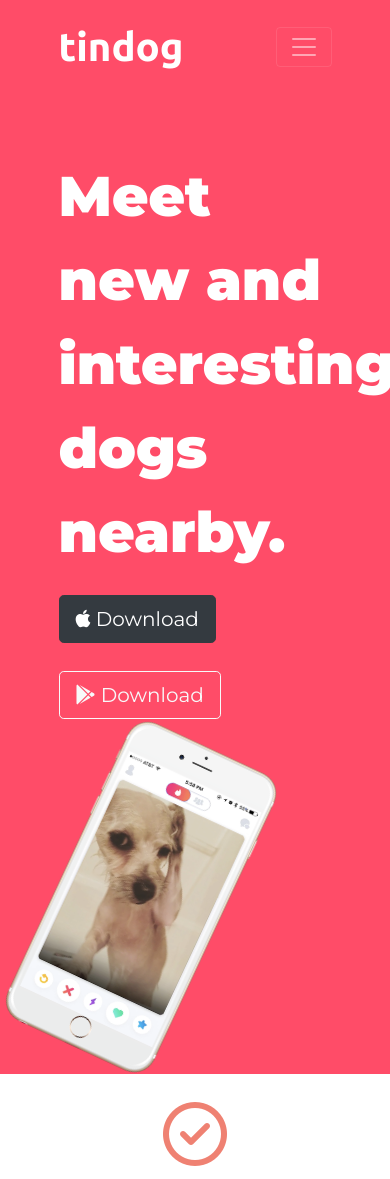
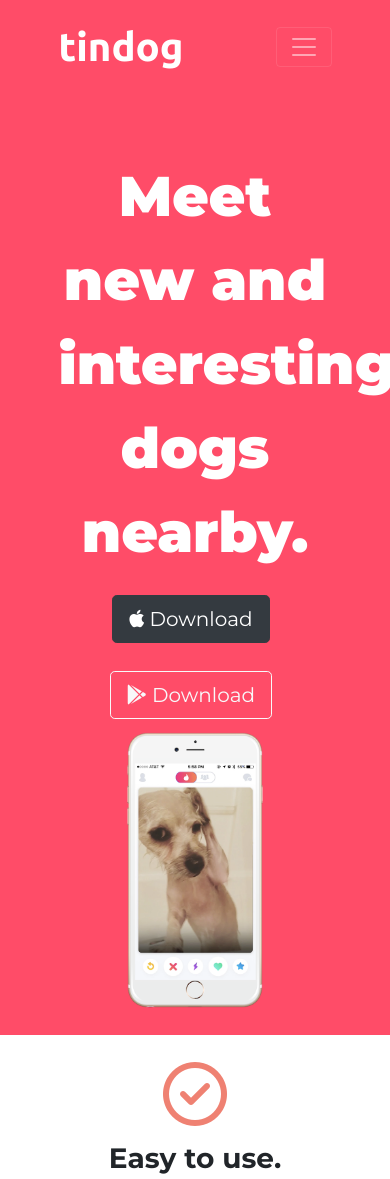
Before and after one commit to Ts8998/TinDog-CourseProject, a plain HTML site: page index.html in a window 390 px wide. Shown: the top 1179 px of the page. Drawn offline with nearby package versions, Linux system fonts and the light colour scheme.

Commit message:
Z-Index and Media Query

```diff
--- a/css/styles.css
+++ b/css/styles.css
@@ -32,7 +32,7 @@ p {
 }
 
 .container-fluid {
-  padding: 3% 15%;
+  padding: 3% 15% 7%;
 }
 
 /* Nav Bar */
@@ -64,14 +64,36 @@ p {
 
 /* Title IMG */
 .title-image {
-  width: 60%;
+  width: 50%;
+  /* top: -40px; */
   transform: rotate(25deg);
+  /* z-index: -1; */
+  position: absolute;
+  /* position: relative; */
+  right: 30%;
 }
 
+@media (max-width: 1028px) {
+
+  #title {
+    text-align: center;
+  }
+
+  .title-image {
+    position: static;
+    transform: rotate(0);
+  }
+
+}
 /* Features Section */
 
 #features {
   padding: 7% 15%;
+  background-color: #fff;
+  position: relative;
+  /* top: 10rem; */
+  /* bottom: 10rem;
+  z-index: 1; */
 }
 
 .feature-box {
```
